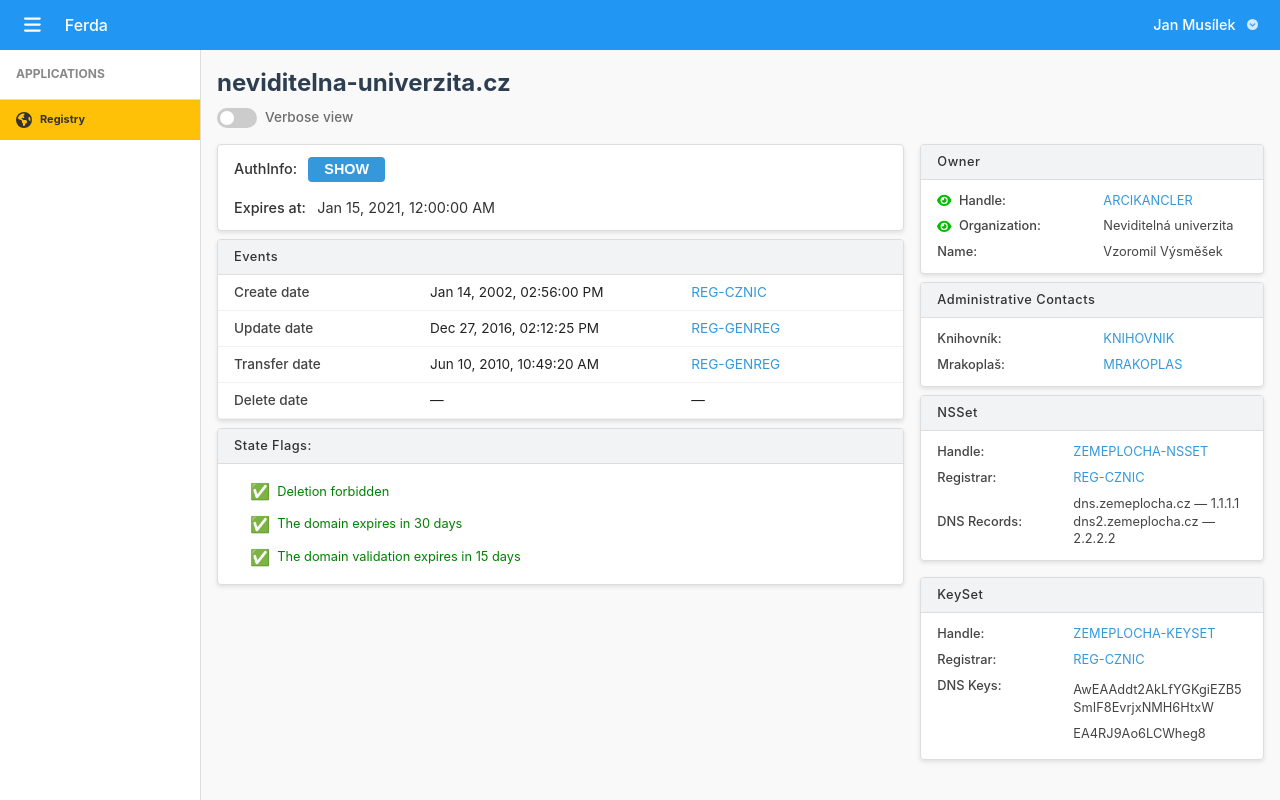
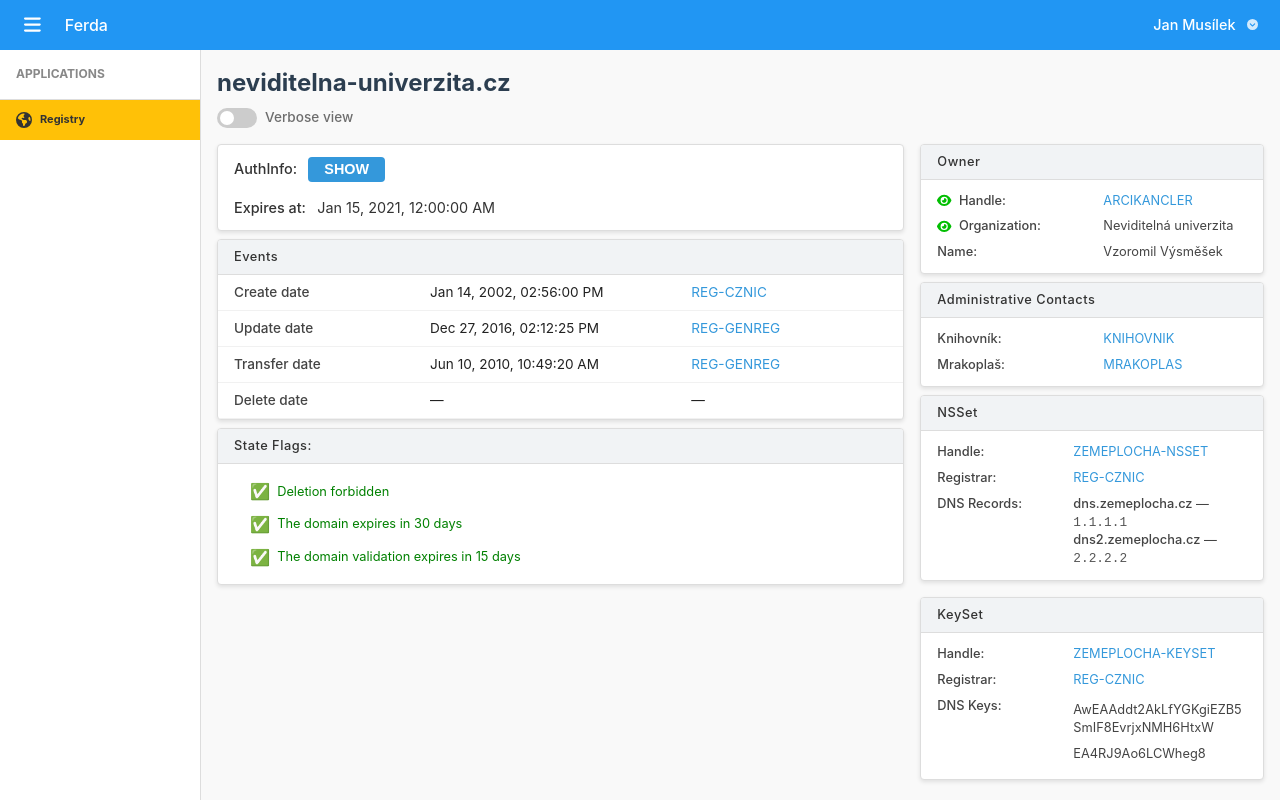
Before and after one commit to lukaskourilcz/secret-uni, a Vue app: page / in a window 1280 px wide. Built offline with nearby package versions, Linux system fonts and the light colour scheme.

Commit message:
nsset refactor

```diff
--- a/src/components/NSSet.vue
+++ b/src/components/NSSet.vue
@@ -12,30 +12,34 @@ const props = defineProps({
       <div class="row">
         <div class="label">Handle:</div>
         <div class="value">
-          <a href="#">{{ nsset.handle }}</a>
+          <a href="javascript:void(0)">{{ nsset.handle }}</a>
         </div>
       </div>
 
       <div class="row">
         <div class="label">Registrar:</div>
         <div class="value">
-          <a href="#">{{ nsset.registrar }}</a>
+          <a href="javascript:void(0)">{{ nsset.registrar }}</a>
         </div>
       </div>
 
       <div class="row dns-row">
         <div class="label dns">DNS Records:</div>
         <div class="value">
-          <div v-for="(dns, index) in nsset.dns" :key="index">
-            {{ dns.name }} — {{ dns.ip_address }}
+          <div
+            v-if="nsset.dns?.length"
+            v-for="dns in nsset.dns"
+            :key="dns.name + dns.ip_address"
+          >
+            <span class="dns-name">{{ dns.name }}</span> —
+            <span class="dns-ip">{{ dns.ip_address }}</span>
           </div>
+          <div v-else>—</div>
         </div>
       </div>
     </div>
   </div>
 </template>
-
----
 
 <style scoped>
 .nsset {
@@ -46,6 +50,7 @@ const props = defineProps({
   background: #f1f1f1;
   padding: 0.5rem 1rem;
   border-bottom: 1px solid #ddd;
+  font-weight: 500;
 }
 
 .content {
@@ -61,6 +66,7 @@ const props = defineProps({
   gap: 1rem;
   margin-bottom: 0.25rem;
   align-items: center;
+  flex-wrap: wrap;
 }
 
 .label {
@@ -75,7 +81,7 @@ const props = defineProps({
 }
 
 .row.dns-row {
-  align-items: center;
+  align-items: flex-start;
 }
 
 a {
@@ -85,4 +91,13 @@ a {
 a:hover {
   text-decoration: underline;
 }
+
+.dns-name {
+  font-weight: 500;
+}
+
+.dns-ip {
+  font-family: monospace;
+  color: #555;
+}
 </style>
```
